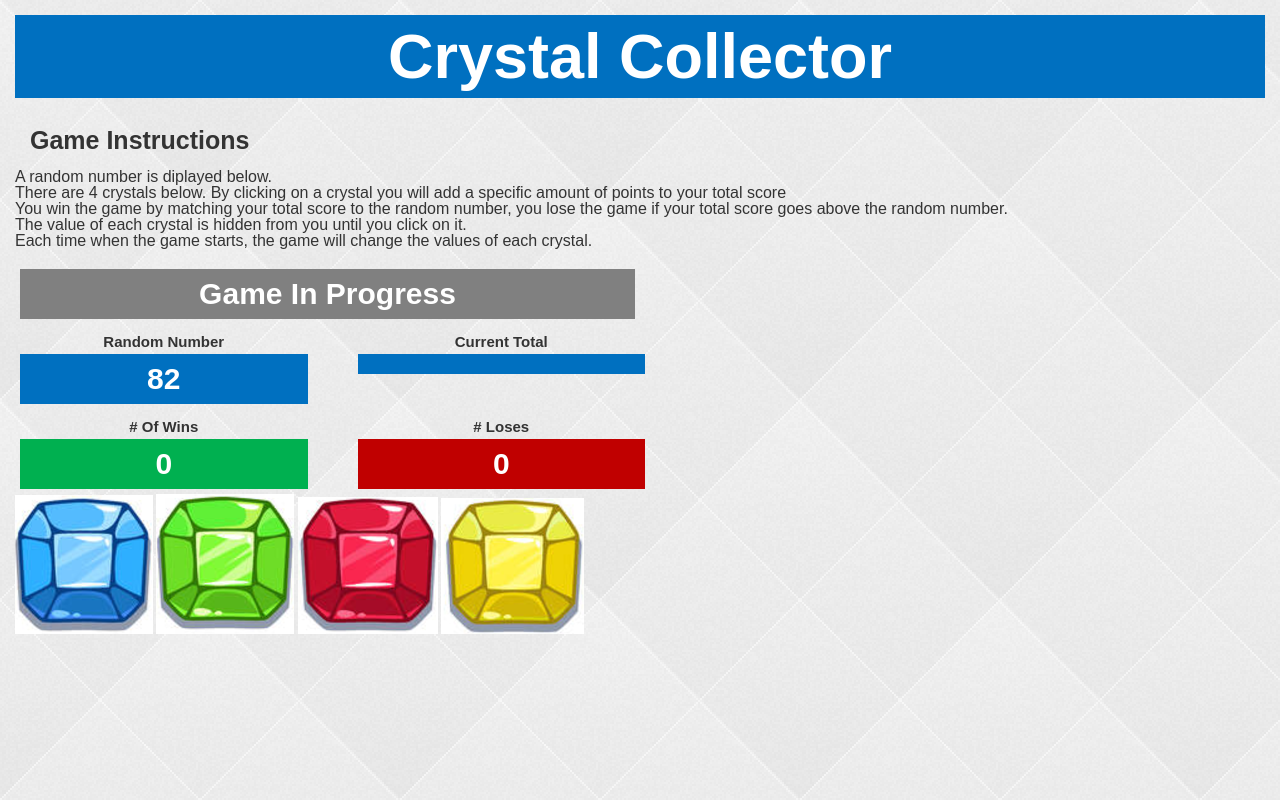
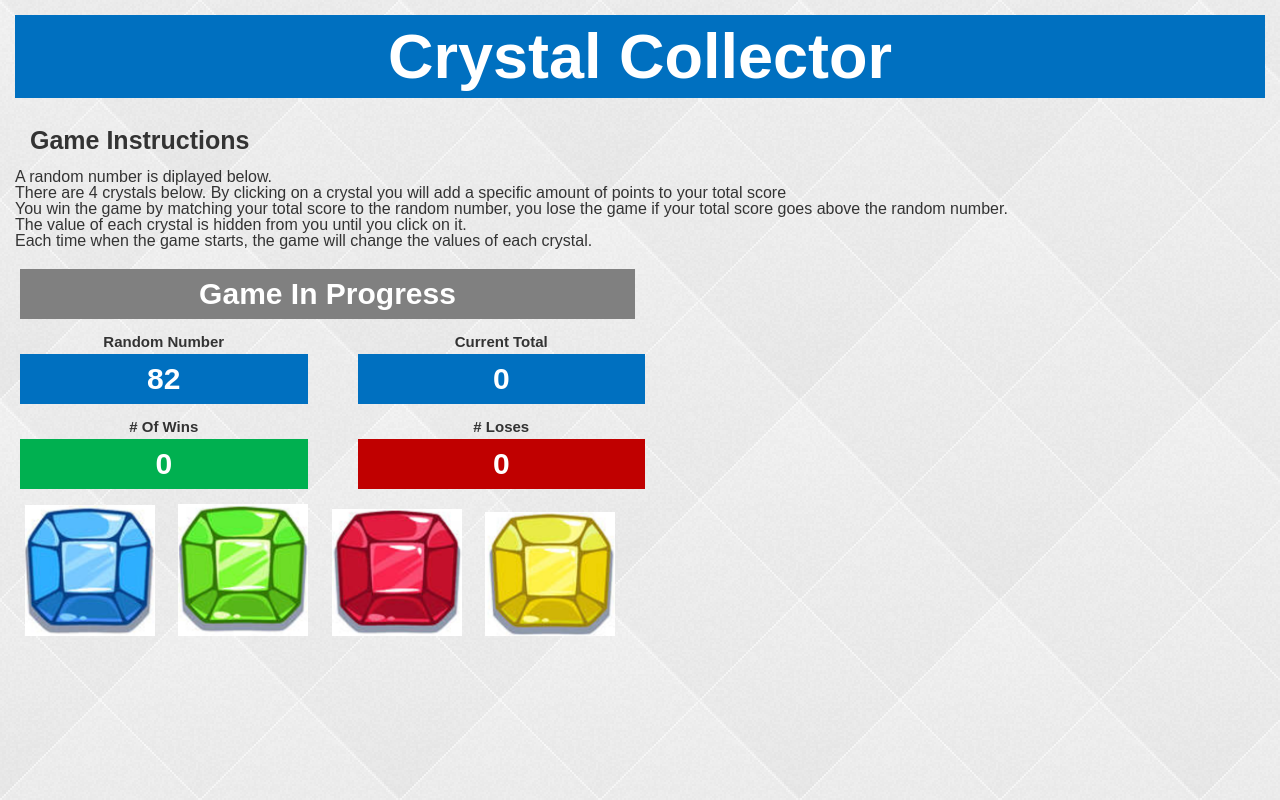
Before and after one commit to mghedinone/week-4-game, a plain HTML site: page index.html in a window 1280 px wide. Shown: the top 800 px of the page. Drawn offline with nearby package versions, Linux system fonts and the light colour scheme.

Commit message:
more updates

```diff
--- a/index.html
+++ b/index.html
@@ -76,10 +76,10 @@
 
 
 <div class="row buttons">
-<img src="images/Bluecrystal.png" class="CrystalButton1" >
-<img src="images/Greencrystal.png" class="CrystalButton2" >
-<img src="images/Redcrystal.png" class="CrystalButton3" >
-<img src="images/Yellowcrystal.png" class="CrystalButton4" >
+<img src="images/Bluecrystal.png" class="CrystalButton1  CrystalButton" >
+<img src="images/Greencrystal.png" class="CrystalButton2  CrystalButton" >
+<img src="images/Redcrystal.png" class="CrystalButton3  CrystalButton" >
+<img src="images/Yellowcrystal.png" class="CrystalButton4  CrystalButton" >
 
 
 
--- a/javascript/game.js
+++ b/javascript/game.js
@@ -15,7 +15,7 @@ console.log(CrystalValue4);
 
 var ScoreArray =[];
 
-
+var TotalScore=0;
 
 var Wins=0;
 
@@ -25,20 +25,20 @@ var GameNotification="Game In Progress";
 
 $(document).ready(function(){
 $('#randomspot').html(RandomNumber);
-
+$('#totalspot').html("0");
 $('#wincount').html(Wins);
 $('#losecount').html(Loses);
 $('#Notification').html(GameNotification);
 
 
 
-var TotalScore=0;
+
   $(".CrystalButton1").on("click", function() {
 
     TotalScore += CrystalValue1;
     $('#totalspot').html(TotalScore);
 
-    alert("New score: " + TotalScore);
+
 
 if (TotalScore === RandomNumber) {
       $('#Notification').html("You Win!");
@@ -60,7 +60,7 @@ if (TotalScore === RandomNumber) {
     TotalScore += CrystalValue2;
     $('#totalspot').html(TotalScore);
 
-     alert("New score: " + TotalScore);
+
 
 if (TotalScore === RandomNumber) {
       $('#Notification').html("You Win!");
@@ -82,7 +82,7 @@ if (TotalScore === RandomNumber) {
     TotalScore += CrystalValue3;
     $('#totalspot').html(TotalScore);
 
-     alert("New score: " + TotalScore);
+
 
 if (TotalScore === RandomNumber) {
       $('#Notification').html("You Win!");
@@ -105,7 +105,7 @@ if (TotalScore === RandomNumber) {
     TotalScore += CrystalValue4;
     $('#totalspot').html(TotalScore);
 
-     alert("New score: " + TotalScore);
+
 
 if (TotalScore === RandomNumber) {
       $('#Notification').html("You Win!");
```
